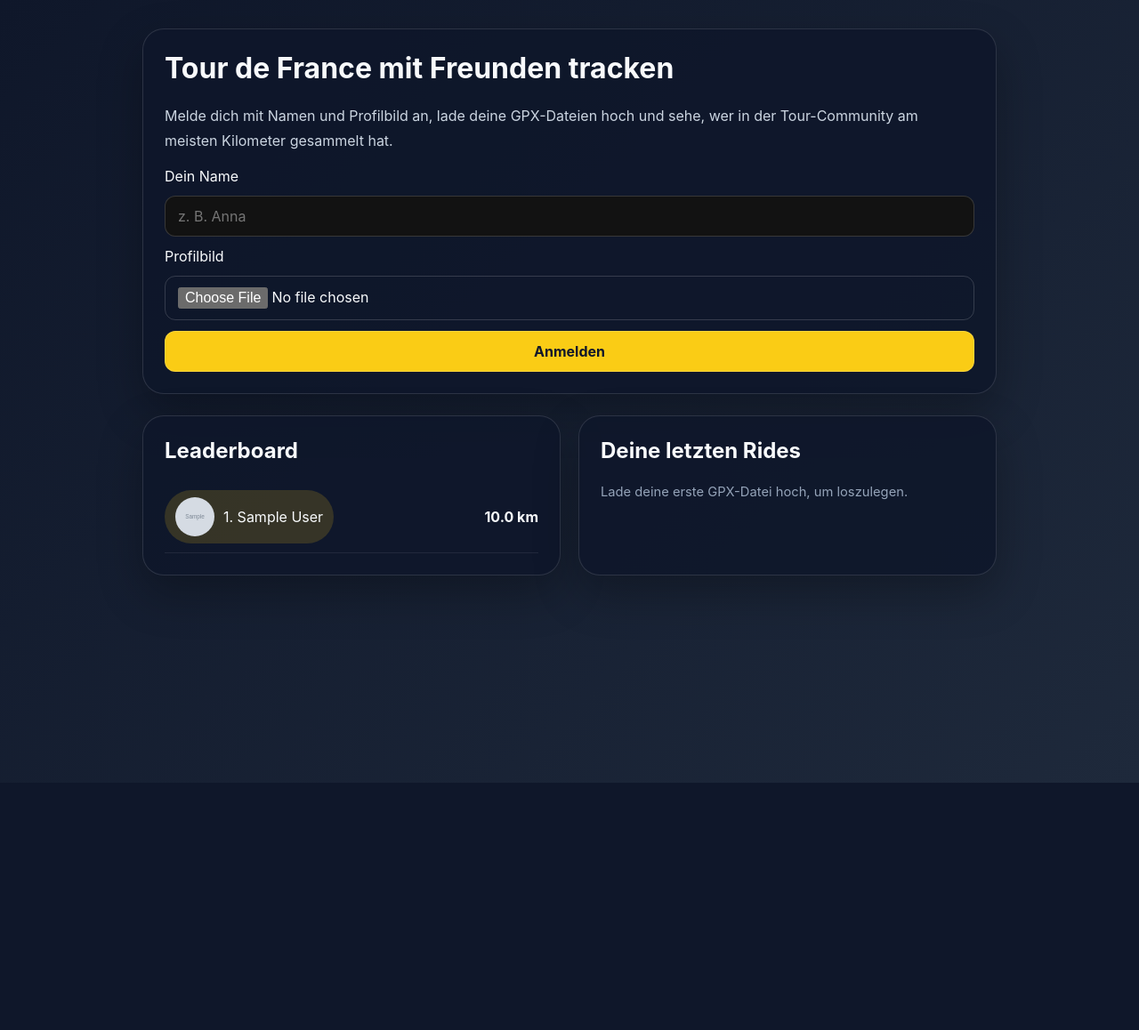
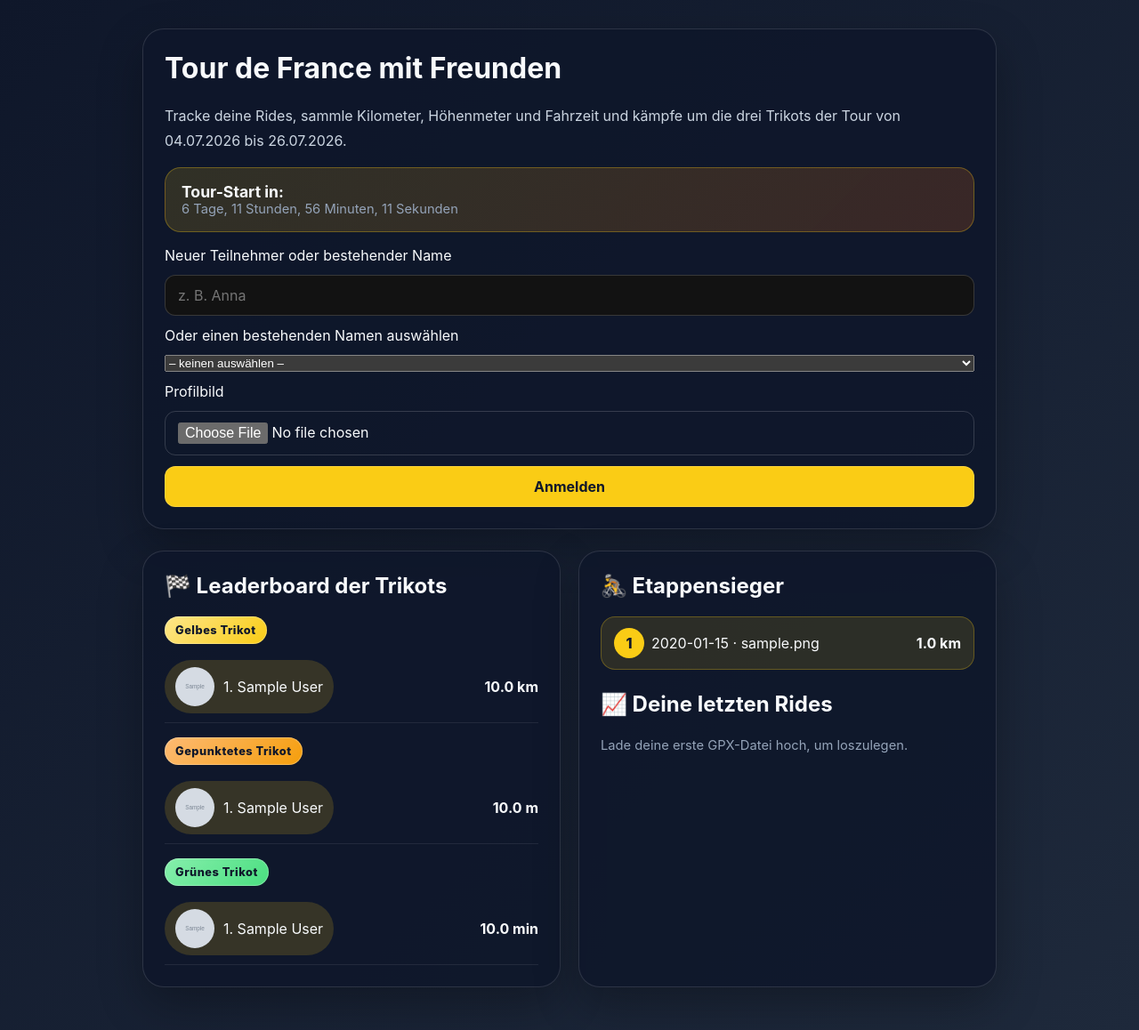
Before and after one commit to carlottadietz/tourwithfriends, a Flask app: page / in a window 1280 px wide. Shown: the whole page at 89% size. Before the commit the page ends 880 px from the top, so only its background shows below. Run offline with Flask 3, Linux system fonts and the light colour scheme; tables that the repository leaves empty hold one stand-in row (values such as "Sample post"); grey boxes marked "Sample" are stand-in pictures; some libraries are stand-ins or nearby versions.

Commit message:
Enhance Tour de France tracking UI and persistence

```diff
--- a/app.py
+++ b/app.py
@@ -1,6 +1,7 @@
 import os
 import sqlite3
 import uuid
+from datetime import datetime, timezone
 from math import atan2, cos, radians, sin, sqrt
 from pathlib import Path
 import xml.etree.ElementTree as ET
@@ -26,7 +27,9 @@ def init_db():
             id INTEGER PRIMARY KEY AUTOINCREMENT,
             name TEXT UNIQUE NOT NULL,
             profile_image TEXT,
-            total_distance_km REAL DEFAULT 0
+            total_distance_km REAL DEFAULT 0,
+            total_elevation_m REAL DEFAULT 0,
+            total_duration_min REAL DEFAULT 0
         )
         """
     )
@@ -37,6 +40,8 @@ def init_db():
             user_id INTEGER NOT NULL,
             filename TEXT NOT NULL,
             distance_km REAL NOT NULL,
+            elevation_m REAL DEFAULT 0,
+            duration_min REAL DEFAULT 0,
             created_at TEXT NOT NULL,
             FOREIGN KEY(user_id) REFERENCES users(id)
         )
@@ -90,7 +95,7 @@ def haversine(lat1, lon1, lat2, lon2):
     return radius * c
 
 
-def parse_gpx_distance(path):
+def parse_gpx_metrics(path):
     tree = ET.parse(path)
     root = tree.getroot()
     points = []
@@ -98,37 +103,95 @@ def parse_gpx_distance(path):
         if element.tag.endswith("trkpt"):
             lat = float(element.attrib.get("lat", "0"))
             lon = float(element.attrib.get("lon", "0"))
-            points.append((lat, lon))
+            ele = None
+            time_text = None
+            for child in element:
+                if child.tag.endswith("ele"):
+                    ele = float(child.text or 0)
+                elif child.tag.endswith("time"):
+                    time_text = child.text
+            points.append({"lat": lat, "lon": lon, "ele": ele or 0, "time": time_text})
+
     if len(points) < 2:
-        return 0.0
+        return {"distance_km": 0.0, "elevation_m": 0.0, "duration_min": 0.0}
 
-    total = 0.0
+    total_distance = 0.0
+    total_elevation = 0.0
     previous = None
+    start_time = None
+    end_time = None
     for point in points:
         if previous is not None:
-            total += haversine(previous[0], previous[1], point[0], point[1])
+            total_distance += haversine(previous["lat"], previous["lon"], point["lat"], point["lon"])
+            delta_elevation = point["ele"] - previous["ele"]
+            if delta_elevation > 0:
+                total_elevation += delta_elevation
         previous = point
-    return round(total, 2)
+
+        if point["time"]:
+            try:
+                parsed_time = datetime.fromisoformat(point["time"].replace("Z", "+00:00"))
+            except ValueError:
+                parsed_time = None
+            if parsed_time is not None:
+                if start_time is None:
+                    start_time = parsed_time
+                end_time = parsed_time
+
+    if start_time and end_time:
+        duration_minutes = max((end_time - start_time).total_seconds() / 60.0, 0.0)
+    else:
+        duration_minutes = 0.0
+
+    return {
+        "distance_km": round(total_distance, 2),
+        "elevation_m": round(total_elevation, 2),
+        "duration_min": round(duration_minutes, 2),
+    }
 
 
 @app.route("/")
 def index():
     user = get_current_user()
-    leaderboard = get_db().execute(
+    conn = get_db()
+    users = conn.execute("SELECT id, name FROM users ORDER BY name ASC").fetchall()
+    distance_leaderboard = conn.execute(
         "SELECT id, name, profile_image, total_distance_km FROM users ORDER BY total_distance_km DESC, name ASC"
+    ).fetchall()
+    elevation_leaderboard = conn.execute(
+        "SELECT id, name, profile_image, total_elevation_m FROM users ORDER BY total_elevation_m DESC, name ASC"
+    ).fetchall()
+    duration_leaderboard = conn.execute(
+        "SELECT id, name, profile_image, total_duration_min FROM users ORDER BY total_duration_min DESC, name ASC"
+    ).fetchall()
+    daily_winners = conn.execute(
+        "SELECT DATE(created_at) as day, user_id, filename, distance_km FROM rides ORDER BY day DESC, distance_km DESC"
     ).fetchall()
     rides = []
     if user:
-        rides = get_db().execute(
+        rides = conn.execute(
             "SELECT * FROM rides WHERE user_id = ? ORDER BY created_at DESC LIMIT 5",
             (user["id"],),
         ).fetchall()
-    return render_template("index.html", user=user, leaderboard=leaderboard, rides=rides)
+
+    return render_template(
+        "index.html",
+        user=user,
+        users=users,
+        distance_leaderboard=distance_leaderboard,
+        elevation_leaderboard=elevation_leaderboard,
+        duration_leaderboard=duration_leaderboard,
+        daily_winners=daily_winners,
+        rides=rides,
+    )
 
 
 @app.route("/login", methods=["POST"])
 def login():
+    selected_name = request.form.get("existing_user", "").strip()
     name = request.form.get("name", "").strip()
+    if selected_name:
+        name = selected_name
     if not name:
         return redirect(url_for("index"))
 
@@ -178,16 +241,27 @@ def upload():
     filename = f"{uuid.uuid4().hex}_{filename}"
     gpx_path = os.path.join(app.config["UPLOAD_FOLDER"], filename)
     gpx_file.save(gpx_path)
-    distance = parse_gpx_distance(gpx_path)
+    distance = parse_gpx_metrics(gpx_path)
 
     conn = get_db()
     conn.execute(
-        "INSERT INTO rides (user_id, filename, distance_km, created_at) VALUES (?, ?, ?, datetime('now'))",
-        (session["user_id"], filename, distance),
+        "INSERT INTO rides (user_id, filename, distance_km, elevation_m, duration_min, created_at) VALUES (?, ?, ?, ?, ?, datetime('now'))",
+        (
+            session["user_id"],
+            filename,
+            distance["distance_km"],
+            distance["elevation_m"],
+            distance["duration_min"],
+        ),
     )
     conn.execute(
-        "UPDATE users SET total_distance_km = total_distance_km + ? WHERE id = ?",
-        (distance, session["user_id"]),
+        "UPDATE users SET total_distance_km = total_distance_km + ?, total_elevation_m = total_elevation_m + ?, total_duration_min = total_duration_min + ? WHERE id = ?",
+        (
+            distance["distance_km"],
+            distance["elevation_m"],
+            distance["duration_min"],
+            session["user_id"],
+        ),
     )
     conn.commit()
     return redirect(url_for("index"))
--- a/templates/index.html
+++ b/templates/index.html
@@ -16,18 +16,30 @@
     input, button { border-radius: 12px; border: 1px solid rgba(255,255,255,0.16); padding: 12px 14px; font: inherit; }
     button { background: #facc15; color: #0f172a; font-weight: 700; cursor: pointer; }
     .grid { display: grid; grid-template-columns: repeat(auto-fit, minmax(260px, 1fr)); gap: 20px; }
-    .leaderboard li, .ride-item { display: flex; justify-content: space-between; align-items: center; padding: 10px 0; border-bottom: 1px solid rgba(255,255,255,0.08); }
-    .leaderboard { list-style: none; padding: 0; margin: 0; }
+    .leaderboard li, .ride-item, .stage-item { display: flex; justify-content: space-between; align-items: center; padding: 10px 0; border-bottom: 1px solid rgba(255,255,255,0.08); gap: 12px; }
+    .leaderboard { list-style: none; padding: 0; margin: 0; display: grid; gap: 8px; }
     .user-pill { display: inline-flex; align-items: center; gap: 10px; background: rgba(250,204,21,0.16); padding: 8px 12px; border-radius: 999px; }
     .avatar { width: 44px; height: 44px; border-radius: 50%; object-fit: cover; }
     .muted { color: #94a3b8; font-size: 0.92rem; }
+    .jersey { display: inline-flex; align-items: center; gap: 8px; padding: 8px 12px; border-radius: 999px; font-weight: 800; font-size: 0.8rem; letter-spacing: 0.04em; color: #0f172a; margin-bottom: 8px; box-shadow: inset 0 0 0 1px rgba(255,255,255,0.25); }
+    .yellow { background: linear-gradient(135deg, #fde68a, #facc15); }
+    .green { background: linear-gradient(135deg, #86efac, #4ade80); }
+    .polka { background: linear-gradient(135deg, #fdba74, #f59e0b); }
+    .highlight { background: rgba(250,204,21,0.12); border: 1px solid rgba(250,204,21,0.28); border-radius: 16px; padding: 12px 14px; margin-bottom: 12px; }
+    .stage-badge { display: inline-flex; align-items: center; justify-content: center; min-width: 34px; height: 34px; border-radius: 999px; background: #facc15; color: #0f172a; font-weight: 800; margin-right: 8px; }
+    .countdown { background: linear-gradient(135deg, rgba(250,204,21,0.15), rgba(249,115,22,0.18)); border: 1px solid rgba(250,204,21,0.3); border-radius: 18px; padding: 16px 18px; margin-bottom: 16px; }
+    .countdown strong { font-size: 1.1rem; }
   </style>
 </head>
 <body>
   <div class="container">
     <div class="card">
-      <h1>Tour de France mit Freunden tracken</h1>
-      <p>Melde dich mit Namen und Profilbild an, lade deine GPX-Dateien hoch und sehe, wer in der Tour-Community am meisten Kilometer gesammelt hat.</p>
+      <h1>Tour de France mit Freunden</h1>
+      <p>Tracke deine Rides, sammle Kilometer, Höhenmeter und Fahrzeit und kämpfe um die drei Trikots der Tour von 04.07.2026 bis 26.07.2026.</p>
+      <div class="countdown">
+        <strong>Tour-Start in:</strong>
+        <div id="countdown" class="muted">Lade Countdown…</div>
+      </div>
 
       {% if user %}
         <div class="user-pill">
@@ -46,8 +58,17 @@
         </form>
       {% else %}
         <form action="{{ url_for('login') }}" method="post" enctype="multipart/form-data">
-          <label for="name">Dein Name</label>
+          <label for="name">Neuer Teilnehmer oder bestehender Name</label>
           <input id="name" name="name" placeholder="z. B. Anna" required>
+          {% if users %}
+            <label for="existing_user">Oder einen bestehenden Namen auswählen</label>
+            <select id="existing_user" name="existing_user">
+              <option value="">– keinen auswählen –</option>
+              {% for user_option in users %}
+                <option value="{{ user_option.name }}">{{ user_option.name }}</option>
+              {% endfor %}
+            </select>
+          {% endif %}
           <label for="profile_image">Profilbild</label>
           <input id="profile_image" name="profile_image" type="file" accept="image/*">
           <button type="submit">Anmelden</button>
@@ -57,9 +78,10 @@
 
     <div class="grid">
       <div class="card">
-        <h2>Leaderboard</h2>
+        <h2>🏁 Leaderboard der Trikots</h2>
+        <div class="jersey yellow">Gelbes Trikot</div>
         <ul class="leaderboard">
-          {% for entry in leaderboard %}
+          {% for entry in distance_leaderboard %}
             <li>
               <div class="user-pill">
                 {% if entry.profile_image %}
@@ -67,21 +89,67 @@
                 {% endif %}
                 <span>{{ loop.index }}. {{ entry.name }}</span>
               </div>
-              <strong>{{ entry.total_distance_km }} km</strong>
+              <strong>{{ entry.total_distance_km|round(1) }} km</strong>
             </li>
           {% else %}
             <li class="muted">Noch keine Runden gespeichert.</li>
           {% endfor %}
         </ul>
+
+        <div class="jersey polka" style="margin-top: 16px;">Gepunktetes Trikot</div>
+        <ul class="leaderboard">
+          {% for entry in elevation_leaderboard %}
+            <li>
+              <div class="user-pill">
+                {% if entry.profile_image %}
+                  <img class="avatar" src="{{ url_for('uploaded_file', filename=entry.profile_image) }}" alt="{{ entry.name }}">
+                {% endif %}
+                <span>{{ loop.index }}. {{ entry.name }}</span>
+              </div>
+              <strong>{{ entry.total_elevation_m|round(1) }} m</strong>
+            </li>
+          {% else %}
+            <li class="muted">Noch keine Höhenmeter erfasst.</li>
+          {% endfor %}
+        </ul>
+
+        <div class="jersey green" style="margin-top: 16px;">Grünes Trikot</div>
+        <ul class="leaderboard">
+          {% for entry in duration_leaderboard %}
+            <li>
+              <div class="user-pill">
+                {% if entry.profile_image %}
+                  <img class="avatar" src="{{ url_for('uploaded_file', filename=entry.profile_image) }}" alt="{{ entry.name }}">
+                {% endif %}
+                <span>{{ loop.index }}. {{ entry.name }}</span>
+              </div>
+              <strong>{{ entry.total_duration_min|round(1) }} min</strong>
+            </li>
+          {% else %}
+            <li class="muted">Noch keine Fahrzeiten erfasst.</li>
+          {% endfor %}
+        </ul>
       </div>
 
       <div class="card">
-        <h2>Deine letzten Rides</h2>
+        <h2>🚴 Etappensieger</h2>
+        {% if daily_winners %}
+          {% for stage in daily_winners %}
+            <div class="highlight stage-item">
+              <span><span class="stage-badge">{{ loop.index }}</span>{{ stage.day }} · {{ stage.filename }}</span>
+              <strong>{{ stage.distance_km }} km</strong>
+            </div>
+          {% endfor %}
+        {% else %}
+          <p class="muted">Noch keine Tagesgewinner erfasst.</p>
+        {% endif %}
+
+        <h2 style="margin-top: 24px;">📈 Deine letzten Rides</h2>
         {% if rides %}
           {% for ride in rides %}
             <div class="ride-item">
               <span>{{ ride.filename }}</span>
-              <strong>{{ ride.distance_km }} km</strong>
+              <strong>{{ ride.distance_km }} km · {{ ride.duration_min }} min</strong>
             </div>
           {% endfor %}
         {% else %}
@@ -90,5 +158,26 @@
       </div>
     </div>
   </div>
+  <script>
+    const targetDate = new Date('2026-07-04T00:00:00').getTime();
+    const countdownEl = document.getElementById('countdown');
+
+    function updateCountdown() {
+      const now = new Date().getTime();
+      const diff = targetDate - now;
+      if (diff <= 0) {
+        countdownEl.innerHTML = 'Die Tour ist gestartet!';
+        return;
+      }
+      const days = Math.floor(diff / (1000 * 60 * 60 * 24));
+      const hours = Math.floor((diff % (1000 * 60 * 60 * 24)) / (1000 * 60 * 60));
+      const minutes = Math.floor((diff % (1000 * 60 * 60)) / (1000 * 60));
+      const seconds = Math.floor((diff % (1000 * 60)) / 1000);
+      countdownEl.innerHTML = `${days} Tage, ${hours} Stunden, ${minutes} Minuten, ${seconds} Sekunden`;
+    }
+
+    updateCountdown();
+    setInterval(updateCountdown, 1000);
+  </script>
 </body>
 </html>
```
Also changed, not shown: tests/test_app.py (+35 -1 lines).
